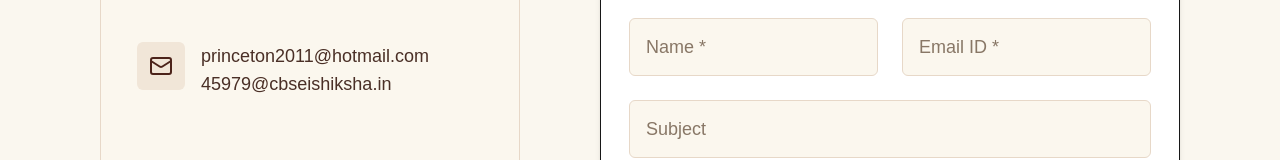
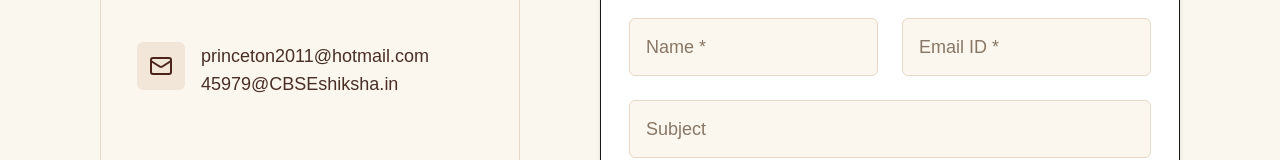
Before and after one commit to Adityadevo/ed-website, a Next.js app: page /contact in a window 1280 px wide. Shown: the part 591-751 px from the top of the page. Built offline with nearby package versions, Linux system fonts and the light colour scheme.

Commit message:
fixes email

```diff
--- a/app/components/contact/ContactSection.tsx
+++ b/app/components/contact/ContactSection.tsx
@@ -148,10 +148,10 @@ export default function ContactSection() {
                     princeton2011@hotmail.com
                   </Link>
                   <Link
-                    href="mailto:45979@cbseishiksha.in"
+                    href="mailto:45979@CBSEshiksha.in"
                     className="hover:underline"
                   >
-                    45979@cbseishiksha.in
+                    45979@CBSEshiksha.in
                   </Link>
                 </div>
               </li>
```
